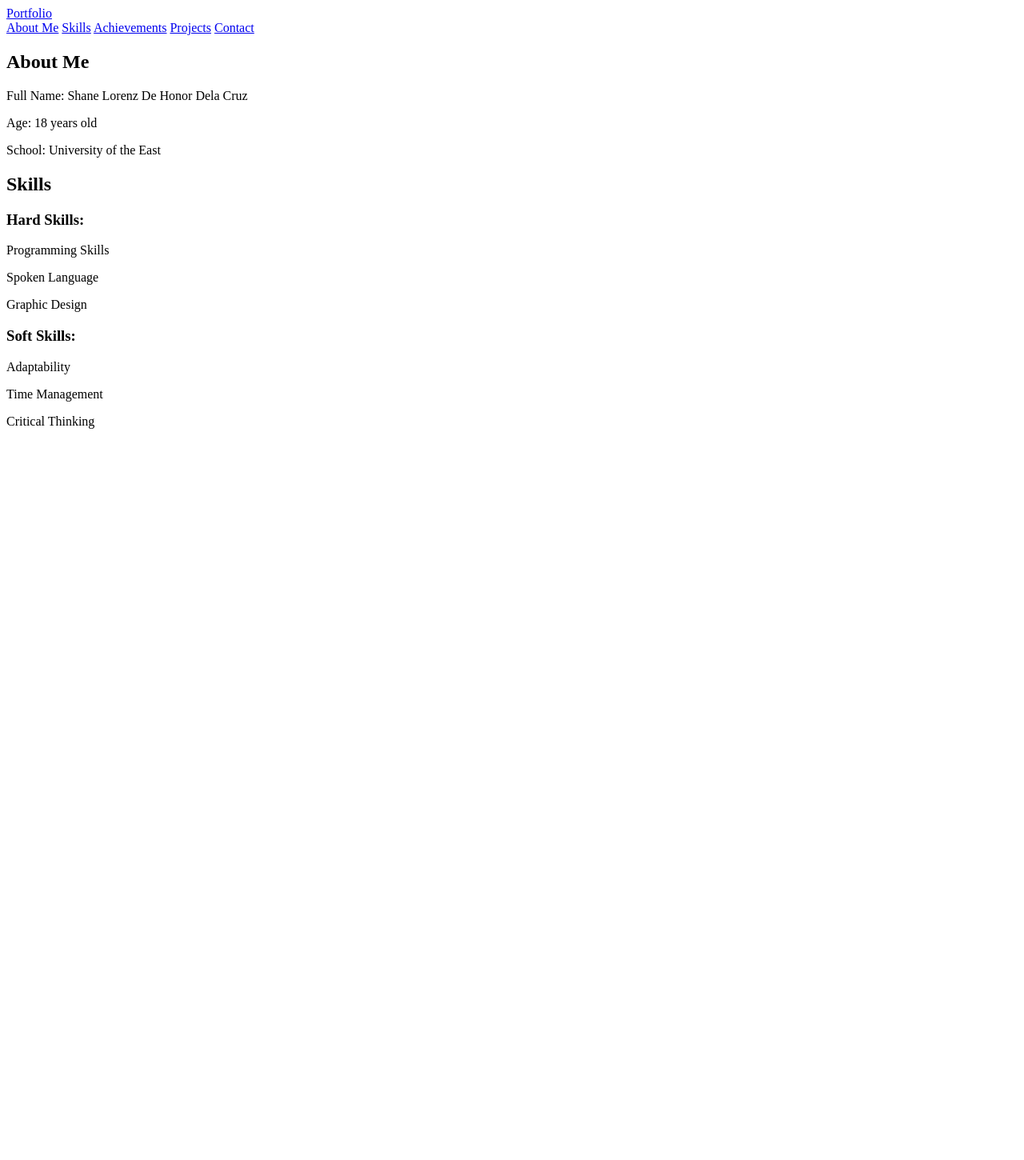
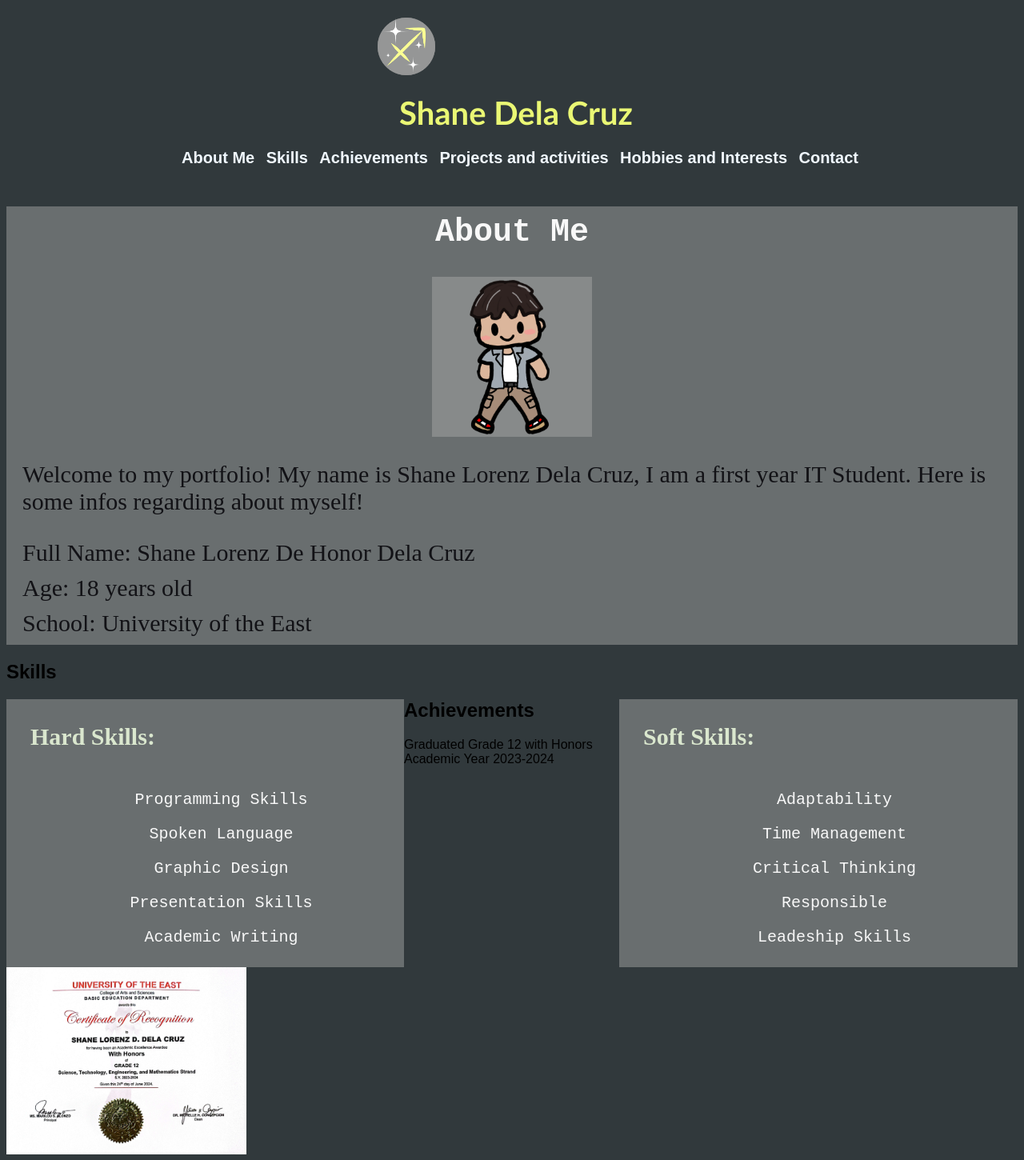
Before and after one commit to ShaneLorenz/Portfolio2, a plain HTML site: page index.html in a window 1280 px wide. Shown: the top 1450 px of the page at 80% size. Before the commit the page ends 800 px from the top, so only its background shows below. Drawn offline with nearby package versions, Linux system fonts and the light colour scheme.

Commit message:
Add files via upload

```diff
--- a/index.html
+++ b/index.html
@@ -4,39 +4,98 @@
     <meta charset="UTF-8">
     <meta name="viewport" content="width=device-width, initial-scale=1.0">
     <title>Portfolio ko</title>
+    <link rel="stylesheet" href="style.css">
+    <link href='https://unpkg.com/boxicons@2.1.4/css/boxicons.min.css' rel='stylesheet'>
 </head>
     <body>
         <header>
-            <a href="#" class="logo">Portfolio</a>
+            <div>
+                 <nav class="logo" > <img class = zodiac src = "Zodiac.png"><a href="#" >Shane Dela Cruz</a>
+                </nav>
+                <nav class="menubar">
+                    <ul>
+                        <a href="#AboutMe"> About Me</a>
+                        <a href="#Skills">Skills</a>
+                        <a href="#Achievements" >Achievements</a>
+                        <a href="#ProjectandActivities">Projects and activities</a>
+                        <a href="#HobbiesandInterests"> Hobbies and Interests</a>
+                        <a href="#Contact"> Contact</a>
+                    </ul>
+                </nav>
+            </div>
+        </header>
+        <section id="AboutMe">
+            <div class="AboutMe">
+                <h1> About Me</h1>
+                <img src="Chibi.png" height="200px" width="200px">
+                <p>Welcome to my portfolio! My name is Shane Lorenz Dela Cruz, I am a first year IT Student. Here is some infos regarding about myself!
+                </p>
+                <li>Full Name: Shane Lorenz De Honor Dela Cruz </li>
+                <li>Age: 18 years old</li>
+                <li>School: University of the East</li>
+            </div>
+        </section>
+        <section id="Skills">
+            <div id= "container">
+                <h1>Skills</h1>
+            </div>
+            <div class="Skills">
+                <h3>Hard Skills:</h3>
+                <ul>
+                <li>Programming Skills</li>
+                <li>Spoken Language</li>
+                <li>Graphic Design</li>
+                <li>Presentation Skills</li>
+                <li>Academic Writing</li>
+                </ul>
+            </div>
+            <div class="Skills2">
+                <h3>Soft Skills:</h3>
+                <ul>
+                <li>Adaptability</li>
+                <li>Time Management</li>
+                <li>Critical Thinking</li>
+                <li>Responsible</li>
+                <li>Leadeship Skills</li>
+                </ul>
+            </div>
+        </section>
+        <section id="Achievements">
+            <div class="Achievements">
+                <h1> Achievements</h1>
+                <p>Graduated Grade 12 with Honors Academic Year 2023-2024</p>
+                <img class="honors"src="Honors_Delacruz.jpg">
+            </div>
+        </section>
+        <section id="ProjectandActivities">
+            <div class="PaA">
+                <h1>Projects and Activities</h1>
+                <p>Participated in the 4th National Research Conference, 8th Balagdiwa and 9th Kamalayan Research Conference 2024</p>
+                <img class="Research" src="Shane Lorenz D. Dela Cruz.jpg">
+                <p>Participated in Fifth Punlasik Research Conference</p>
+                <img class= "punlasik"src="Punlasik_Delacruz.jpg">
+            </div>
+        </section>
+        <section id="HobbiesandInterests">
+            <div class="HaI">
+                <h1>Hobbies and Interests</h1>
+                <ul>
+                    <li>Playing Games</li>
+                    <li>Watching Movies and Animes</li>
+                    <li>Eating</li>
+                    <li>Drawing</li>
+                </ul>
+            </div>
+        </section>
+        <section id="Contact">
+            <div class="Contact">
+                <h1>Contact</h1>
+            </div>
+        </section>
 
-            <nav>
-                <a href="#" class="active">About Me</a>
-                <a href="#" er>Skills</a>
-                <a href="#" >Achievements</a>
-                <a href="#" >Projects</a>
-                <a href="#" >Contact</a>
-            </nav>
-        </header>
-        <section class="About Me">
-            <h1> About Me</h1>
-            <p>Full Name: Shane Lorenz De Honor Dela Cruz </p>
-            <p>Age: 18 years old</p>
-            <p>School: University of the East</p>
-        </section>
-        <section class="Skills">
-            <h1>Skills</h1>
-            <h3 class="typing-text">Hard Skills:</h3>
-            <p>Programming Skills</p>
-            <p>Spoken Language</p>
-            <p>Graphic Design</p>
-            <h3 class="typing-text">Soft Skills:</h3>
-            <p>Adaptability</p>
-            <p>Time Management</p>
-            <p>Critical Thinking</p>
-        </section>
-        <section class="Achievements">
-
-        </section>
+        <footer>
+                    <p>&copy; 2024 Shane Lorenz Dela Cruz. All rights reserved.</p>
+        </footer>
     </body>
 
 </html>
--- /dev/null
+++ b/style.css
@@ -0,0 +1,181 @@
+*{
+    margin: 10;
+    padding: 10;
+    list-style: none;
+    font-family: sans-serif;
+}
+.container{
+    width:100%;
+    height:100%;
+    background-color: #a9a9a977;
+}
+.AboutMe{
+    width:100%;
+    height:100%;
+    background-color: rgba(169, 169, 169, 0.466);
+
+}
+
+.AboutMe h1{
+    padding-top: 10px;
+    text-decoration: none;
+    justify-content: center;
+    font-family: 'Courier New';
+    font-size: 40px;
+    color: rgb(248, 248, 248);
+    text-align: center;
+}
+.AboutMe p{
+    text-decoration: none;
+    justify-content: center;
+    padding-left: 20px;
+    padding-right: 20px;
+    font-family:Cochin;
+    font-size: 30px;
+    color: rgb(18, 18, 22);
+}
+.AboutMe li{
+    padding-bottom: 10px;
+    text-decoration: none;
+    justify-content: center;
+    padding-left: 20px;
+    padding-right: 20px;
+    font-family:Cochin;
+    font-size: 30px;
+    color: rgb(18, 18, 22);
+}
+.container{
+    width: 960px;
+    margin: 0 auto;
+}
+
+.Skills{
+    width: 497px;
+    float: left;
+    height:100%;
+    background-color: rgba(169, 169, 169, 0.466);
+}
+.Skills h1{
+    padding-top: 10px;
+    text-decoration: none;
+    justify-content: center;
+    font-family: 'Courier New';
+    font-size: 40px;
+    color: rgb(248, 248, 248);
+    text-align: center;
+}
+.Skills h3{
+    padding-bottom: 10px;
+    text-decoration: none;
+    justify-content: center;
+    padding-left: 30px;
+    padding-right: 20px;
+    font-family:Cochin;
+    font-size: 30px;
+    color: rgb(218, 231, 206);
+}
+.Skills li{
+    padding-top: 10px;
+    padding-bottom: 10px;
+    text-decoration: none;
+    justify-content: center;
+    font-family: 'Courier New';
+    font-size: 20px;
+    color: rgb(248, 248, 248);
+    text-align: center;
+}
+.Skills2{
+    width: 498px;
+    float: right;
+    height:100%;
+    background-color: rgba(169, 169, 169, 0.466);
+}
+.Skills2 h1{
+    padding-top: 10px;
+    text-decoration: none;
+    justify-content: center;
+    font-family: 'Courier New';
+    font-size: 40px;
+    color: rgb(248, 248, 248);
+    text-align: center;
+}
+.Skills2 h3{
+    padding-bottom: 10px;
+    text-decoration: none;
+    justify-content: center;
+    padding-left: 30px;
+    padding-right: 20px;
+    font-family:Cochin;
+    font-size: 30px;
+    color: rgb(218, 231, 206);
+}
+.Skills2 li{
+    padding-top: 10px;
+    padding-bottom: 10px;
+    text-decoration: none;
+    justify-content: center;
+    font-family: 'Courier New';
+    font-size: 20px;
+    color: rgb(248, 248, 248);
+    text-align: center;
+}
+body{
+    background:#31393C
+}
+.logo a{
+    background: #31393C;
+    width: 100%;
+    font-family: fantasy;
+    padding-left: 0%;
+    padding-right: 0%;
+    display: flex;
+    align-items: center;
+    justify-content: center;
+    text-decoration: none;
+    font-family:'Gill sans';
+    font-size: 40px;
+    font-weight: bold;
+    color: rgb(234, 247, 116);
+    justify-content: center;
+}
+.menubar{
+    background:#31393C;
+    font-family:Impact;
+    padding-right: 20px;
+    display: flex;
+    align-items: center;
+    justify-content: center;
+
+    }
+    a{
+        text-decoration: none;
+        color: aliceblue;
+        font-size: 20px;
+        font-weight: bold;
+        margin: 5px;
+    }
+
+.AboutMe img{
+    display: block;
+    margin:auto;
+    background:rgba(169, 169, 169, 0.466);
+}
+.honors{
+    width: 300px;
+
+}
+
+.punlasik{
+    width: 300px;
+
+}
+.Research{
+    width: 300px;
+}
+.zodiac{
+    width: 100px;
+    height: 100px;
+    position: relative;
+    left: 450px;
+
+}
```
Also changed, not shown: Chibi.png (added), Honors_Delacruz.jpg (added), Punlasik_Delacruz.jpg (added), Shane Lorenz D. Dela Cruz.jpg (added), Zodiac.png (added).
